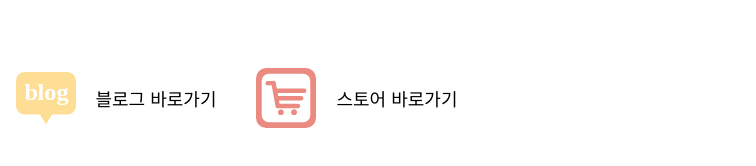
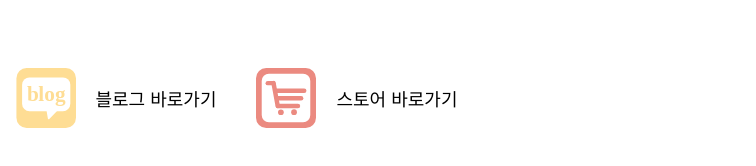
Before and after one commit to arucandle/arucandle.github.io, a plain HTML site: page index.html in a window 1280 px wide. Shown: the part 602-768 px from the top of the page, 524-1280 px from the left. Drawn offline with Linux system fonts and the light colour scheme.

Commit message:
블로그 버튼 수정

```diff
--- a/index.html
+++ b/index.html
@@ -45,7 +45,7 @@
             </a>
             <a href="https://m.blog.naver.com/jsje_1503">
                 <div class="links">
-                    <img src="resource/img/button/blog.svg" alt="">
+                    <img src="resource/img/button/blog3.svg" alt="">
                     <div class="linkDesc">블로그 바로가기</div>
                 </div>
             </a>
```
Also changed, not shown: resource/img/button/blog2.svg (added), resource/img/button/blog3.svg (added).
